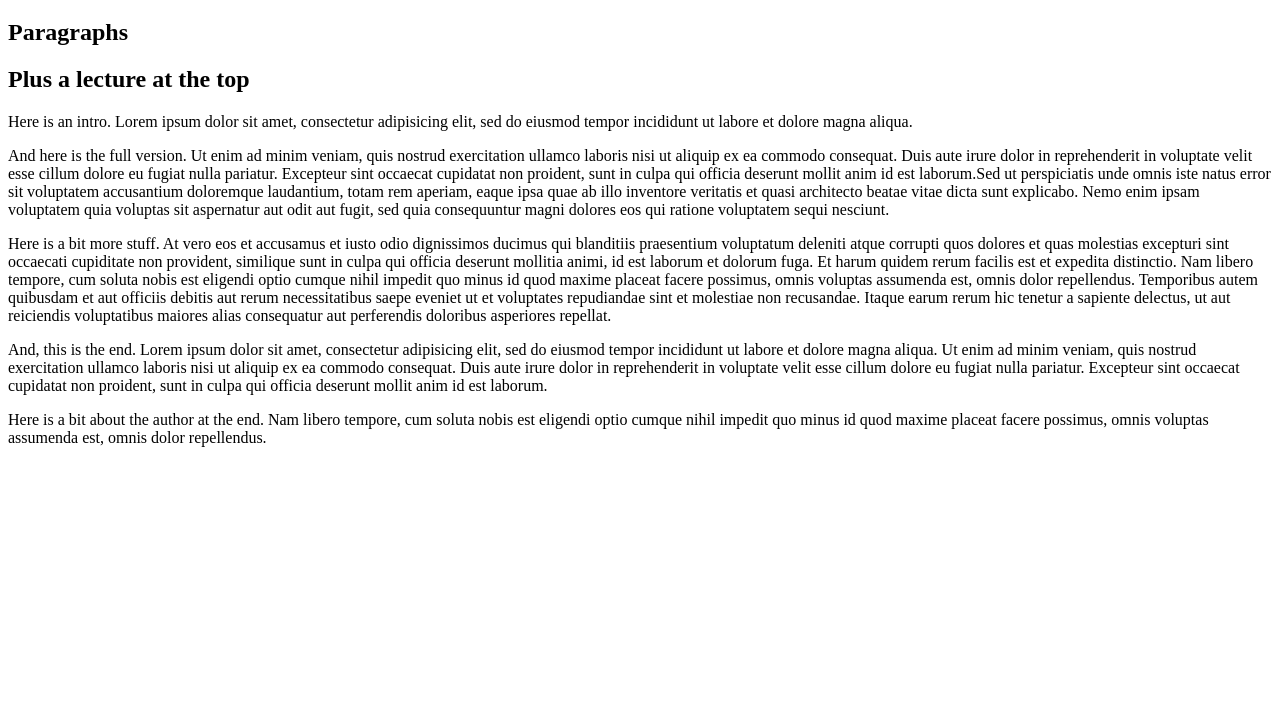
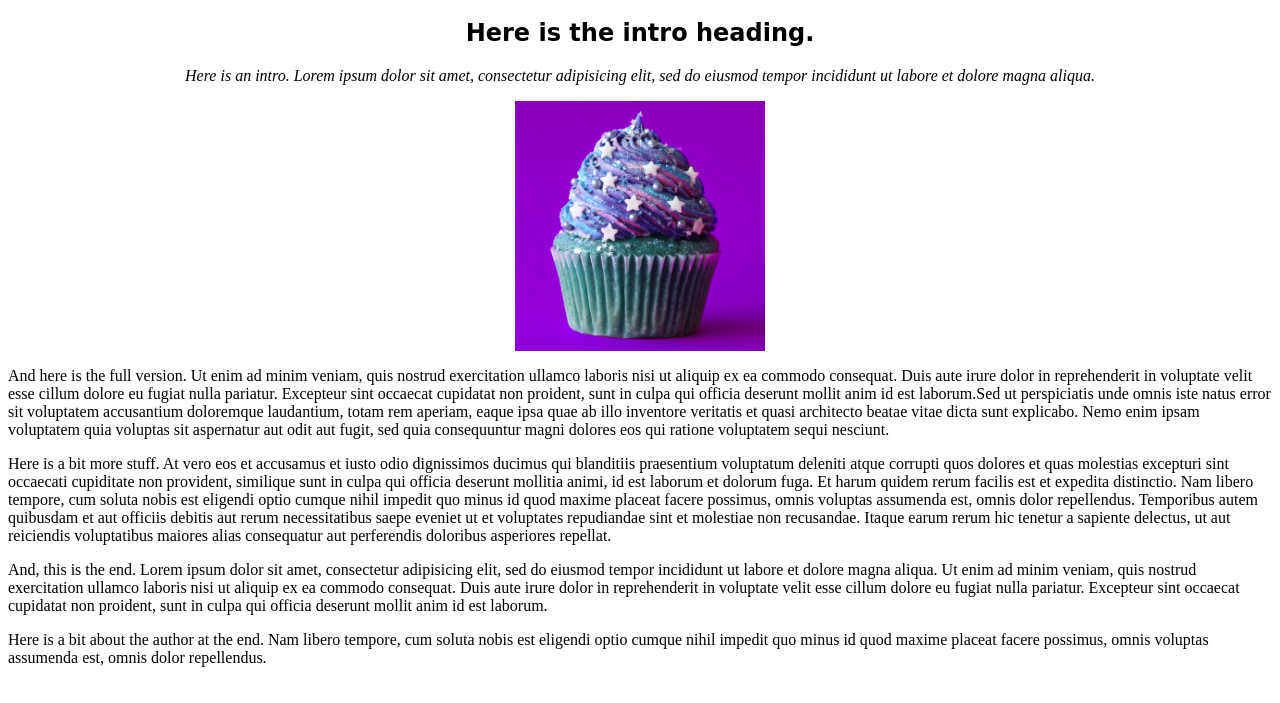
Before and after one commit to brenderbee/boring-lecture, a plain HTML site: page index.html in a window 1280 px wide. Shown: the part 61-764 px from the top of the page. Drawn offline with Linux system fonts and the light colour scheme.

Commit message:
Link stylesheet to index.html. Add cupcake image to img. Add intro class selector and styles to p, h2, and img.

```diff
--- a/css/styles.css
+++ b/css/styles.css
@@ -0,0 +1,14 @@
+h2.intro {
+  text-align: center;
+  font-family: cursive;
+}
+p.intro {
+  text-align: center;
+  font-style: italic;
+}
+img.intro {
+  display: block;
+  margin: 0 auto;
+  width: auto;
+  height: 250px;
+}
--- a/index.html
+++ b/index.html
@@ -1,14 +1,15 @@
 <!DOCTYPE html>
 <html>
   <head>
+    <link rel="stylesheet" href="css/styles.css" type="text/css">
     <meta charset="utf-8">
     <title>Boring Lecture</title>
   </head>
   <body>
     <h1>Boring Lecture</h1>
-    <h2>Paragraphs</h2>
-    <h2>Plus a lecture at the top</h2>
-    <p>Here is an intro. Lorem ipsum dolor sit amet, consectetur adipisicing elit, sed do eiusmod tempor incididunt ut labore et dolore magna aliqua.</p>
+    <h2 class="intro">Here is the intro heading.</h2>
+    <p class="intro">Here is an intro. Lorem ipsum dolor sit amet, consectetur adipisicing elit, sed do eiusmod tempor incididunt ut labore et dolore magna aliqua.</p>
+    <img src="img/cupcake.jpeg" alt="Picture of a cupcake" class="intro"/>
 
     <p>And here is the full version. Ut enim ad minim veniam, quis nostrud exercitation ullamco laboris nisi ut aliquip ex ea commodo consequat. Duis aute irure dolor in reprehenderit in voluptate velit esse cillum dolore eu fugiat nulla pariatur. Excepteur sint occaecat cupidatat non proident, sunt in culpa qui officia deserunt mollit anim id est laborum.Sed ut perspiciatis unde omnis iste natus error sit voluptatem accusantium doloremque laudantium, totam rem aperiam, eaque ipsa quae ab illo inventore veritatis et quasi architecto beatae vitae dicta sunt explicabo. Nemo enim ipsam voluptatem quia voluptas sit aspernatur aut odit aut fugit, sed quia consequuntur magni dolores eos qui ratione voluptatem sequi nesciunt.</p>
 
```
Also changed, not shown: img/cupcake.jpeg (added).
